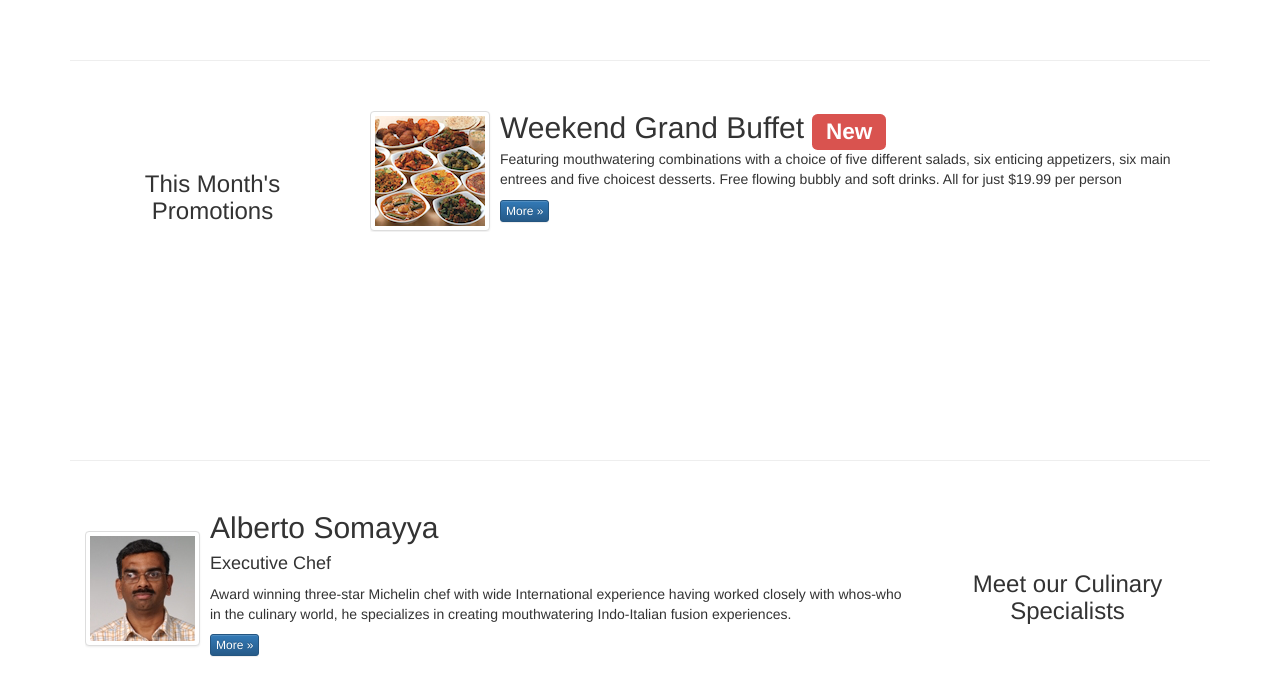
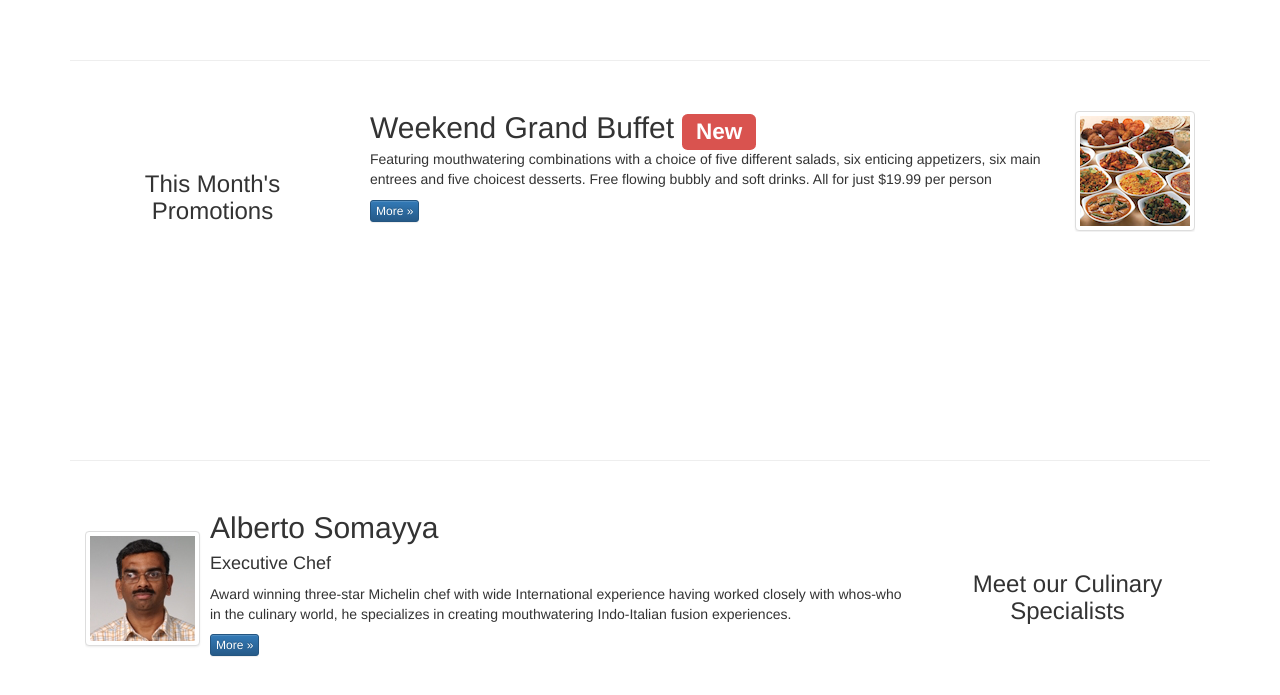
Before and after one commit to erlieshang/full_stack_assessment, a plain HTML site: page course 2/conFusion/index.html in a window 1280 px wide. Shown: the part 798-1493 px from the top of the page. Drawn offline with nearby package versions, Linux system fonts and the light colour scheme.

Commit message:
pull right the img

```diff
--- a/course 2/conFusion/index.html
+++ b/course 2/conFusion/index.html
@@ -141,12 +141,10 @@
             </div>
             <div class="col-xs-12 col-sm-9">
                 <div class="media">
-                    <div class="media-left media-middle">
-                        <a href="#">
-                            <img class="media-object img-thumbnail"
-                                 src="img/buffet.png" alt="buffet">
-                        </a>
-                    </div>
+                    <a class="pull-right" href="#">
+                        <img class="media-object img-thumbnail"
+                             src="img/buffet.png" alt="buffet">
+                    </a>
                     <div class="media-body">
                         <h2 class="media-heading">Weekend Grand Buffet
                             <span class="label label-danger">New</span>
```
